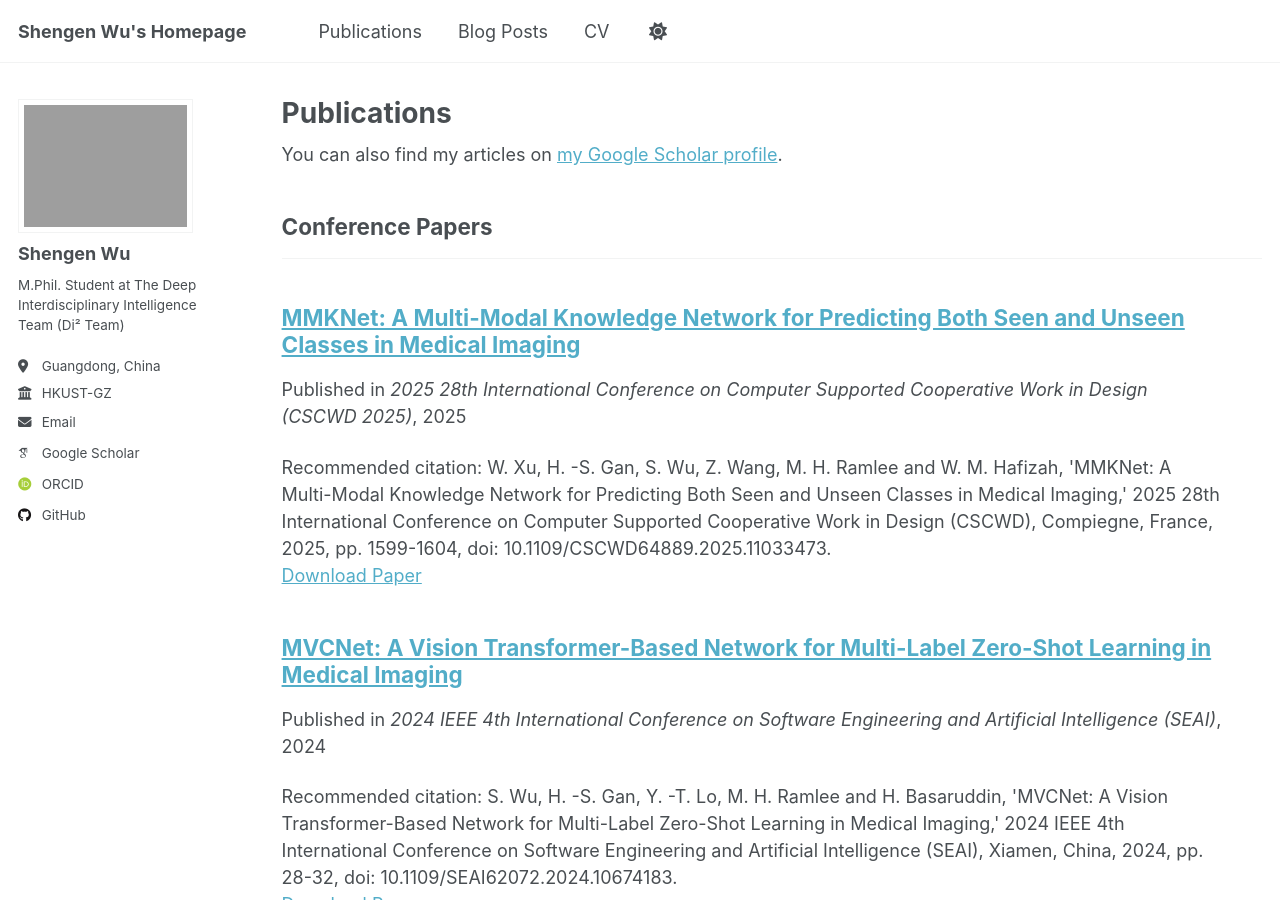
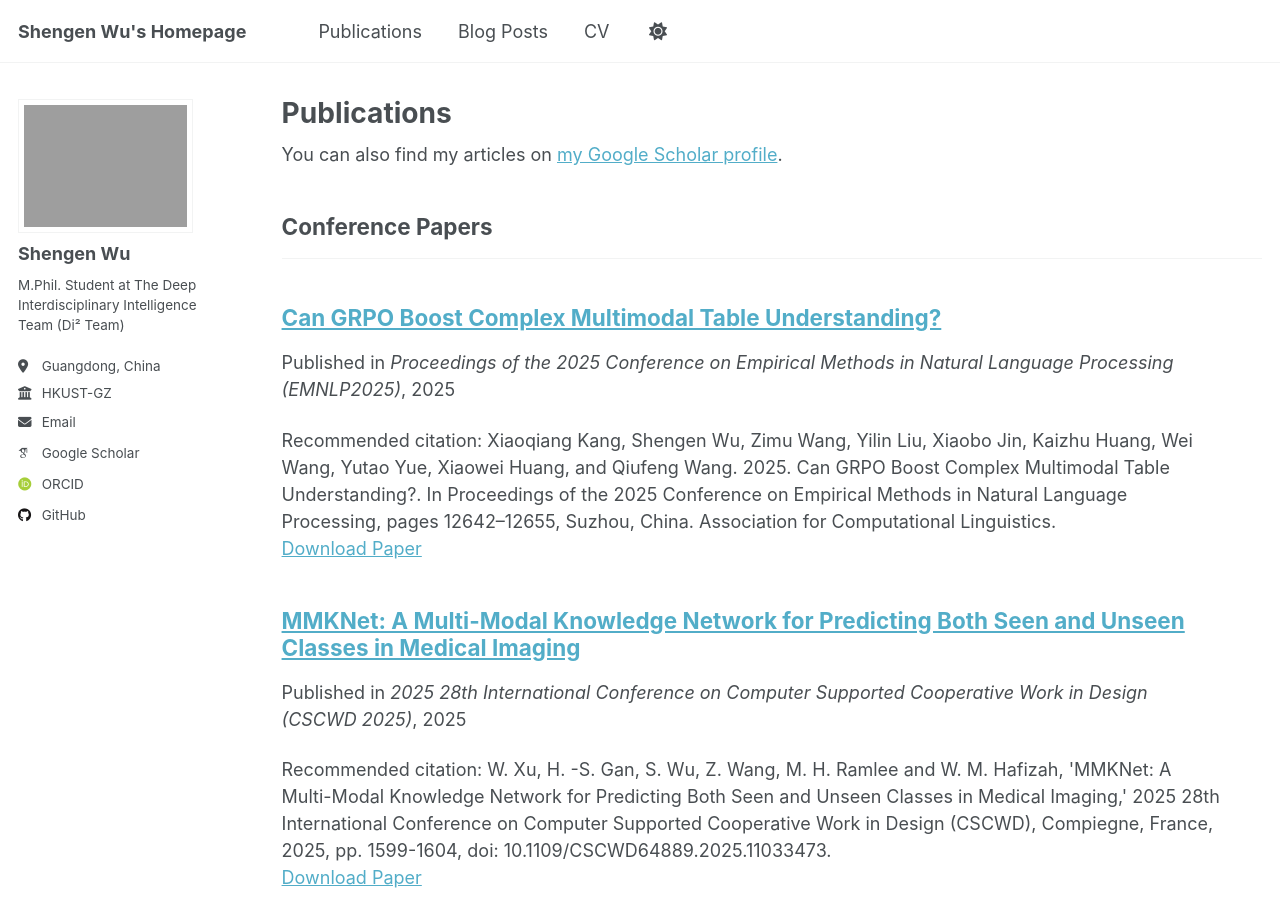
Before and after one commit to ShengenWu/shengenwu.github.io, a Jekyll site: the page built from _pages/publications.html, in a window 1280 px wide and 900 px high. Built offline with Jekyll 4.4.1, drawn with Linux system fonts in a browser that asks for light colours; some web fonts are replaced.

Commit message:
update emnlp

```diff
--- /dev/null
+++ b/_publications/2025-11-09-TableR1.md
@@ -0,0 +1,13 @@
+---
+title: "Can GRPO Boost Complex Multimodal Table Understanding?"
+collection: publications
+category: conferences
+permalink: /publication/2025-11-09-TableR1
+# excerpt: 'In medical imaging datasets, the high cost of annotation and incomplete coverage of disease categories are significant challenges. Multi-Label Generalized Zero Shot Learning (ML-G ZSL) holds promise for alleviating these issues in medical practice. ML-GZSL techniques can predict a variety of seen and unseen disease classes by learning the visual and semantic information of seen classes. Recently, Vision Transformer (ViT) has demonstrated considerable potential due to its structural similarity to Transformers. When ViT is used in conjunction with Transformers, it can generate better visual features and label embeddings. Inspired by these facts, we propose a ViT-based medical image ML-GZSL network, MVCNet.'
+date: 2025-11-09
+venue: 'Proceedings of the 2025 Conference on Empirical Methods in Natural Language Processing (EMNLP2025)'
+# slidesurl: 'http://academicpages.github.io/files/slides1.pdf'
+paperurl: 'https://aclanthology.org/2025.emnlp-main.637/'
+# bibtexurl: 'http://academicpages.github.io/files/bibtex1.bib'
+citation: "Xiaoqiang Kang, Shengen Wu, Zimu Wang, Yilin Liu, Xiaobo Jin, Kaizhu Huang, Wei Wang, Yutao Yue, Xiaowei Huang, and Qiufeng Wang. 2025. Can GRPO Boost Complex Multimodal Table Understanding?. In Proceedings of the 2025 Conference on Empirical Methods in Natural Language Processing, pages 12642–12655, Suzhou, China. Association for Computational Linguistics."
+---
```
Also changed, not shown: _pages/about.md (+2 -2 lines).
